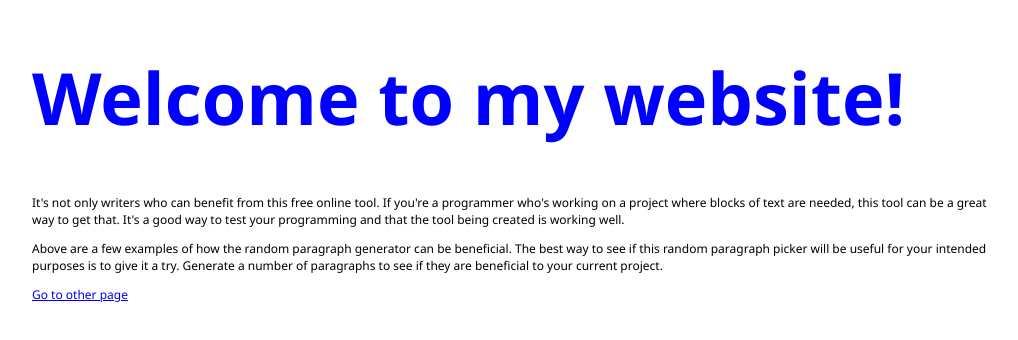
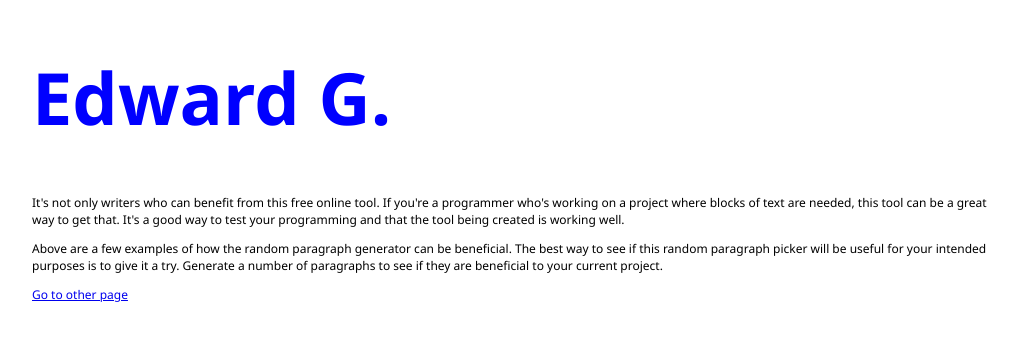
Before and after one commit to EGarciaix/Website, a plain HTML site: page index.html in a window 1280 px wide. Shown: the whole page, without its empty margins (128-1146 px from the left). Drawn offline with Linux system fonts and the light colour scheme.

Commit message:
Changed main header to name

```diff
--- a/index.html
+++ b/index.html
@@ -6,7 +6,7 @@
 </head>
 <body>
 	<div class="content">
-		<h1>Welcome to my website!</h1>
+		<h1>Edward G.</h1>
 		<p> It's not only writers who can benefit from this free online tool. If you're a programmer who's working on a project where blocks of text are needed, this tool can be a great way to get that. It's a good way to test your programming and that the tool being created is working well.</p>
 
 		<p>Above are a few examples of how the random paragraph generator can be beneficial. The best way to see if this random paragraph picker will be useful for your intended purposes is to give it a try. Generate a number of paragraphs to see if they are beneficial to your current project. </p>
```
